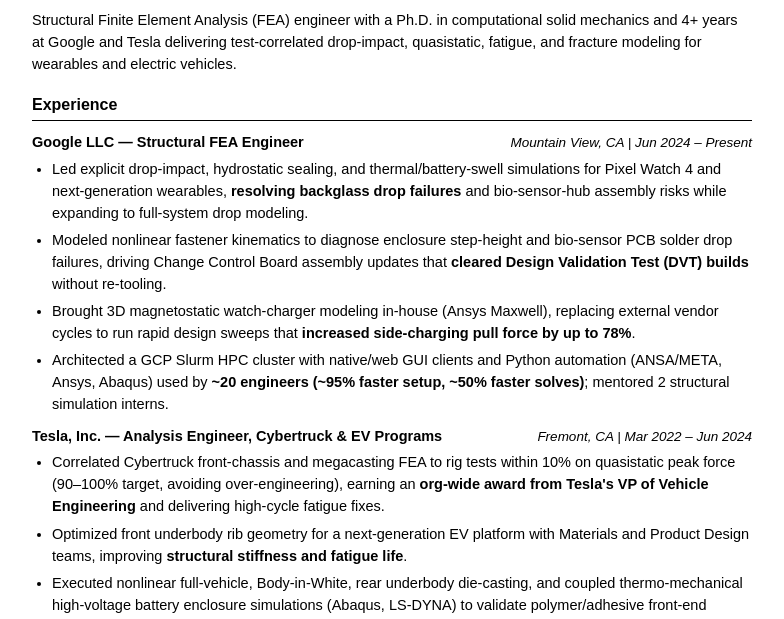
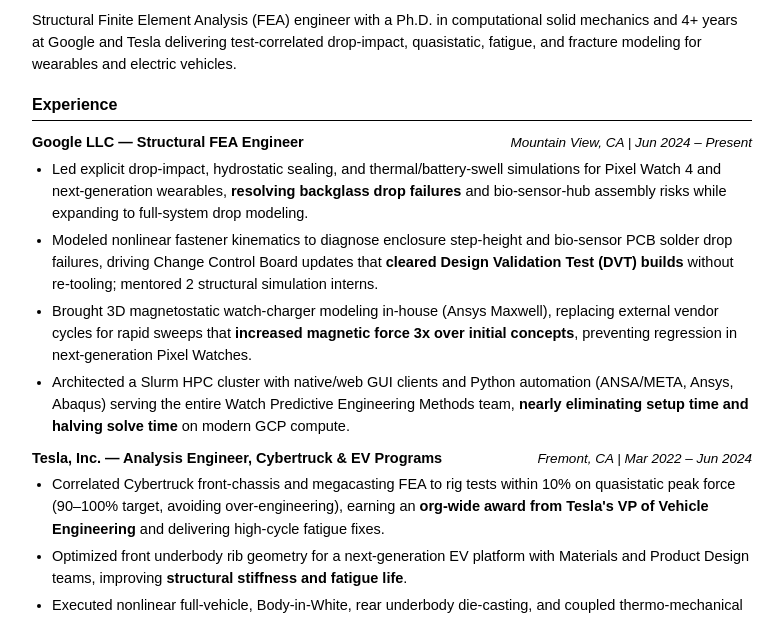
Before and after one commit to gabriron01/gabriron01.github.io, a plain HTML site: page index.html in a window 1280 px wide. Shown: the part 181-800 px from the top of the page, without its empty margins (248-1032 px from the left). Drawn offline with Linux system fonts and the light colour scheme.

Commit message:
Refine Google magnetostatics, HPC team scope, and intern mentoring bullets

```diff
--- a/index.html
+++ b/index.html
@@ -299,9 +299,9 @@
       </div>
       <ul>
         <li>Led explicit drop-impact, hydrostatic sealing, and thermal/battery-swell simulations for Pixel Watch 4 and next-generation wearables, <strong>resolving backglass drop failures</strong> and bio-sensor-hub assembly risks while expanding to full-system drop modeling.</li>
-        <li>Modeled nonlinear fastener kinematics to diagnose enclosure step-height and bio-sensor PCB solder drop failures, driving Change Control Board assembly updates that <strong>cleared Design Validation Test (DVT) builds</strong> without re-tooling.</li>
-        <li>Brought 3D magnetostatic watch-charger modeling in-house (Ansys Maxwell), replacing external vendor cycles to run rapid design sweeps that <strong>increased side-charging pull force by up to 78%</strong>.</li>
-        <li>Architected a GCP Slurm HPC cluster with native/web GUI clients and Python automation (ANSA/META, Ansys, Abaqus) used by <strong>~20 engineers (~95% faster setup, ~50% faster solves)</strong>; mentored 2 structural simulation interns.</li>
+        <li>Modeled nonlinear fastener kinematics to diagnose enclosure step-height and bio-sensor PCB solder drop failures, driving Change Control Board updates that <strong>cleared Design Validation Test (DVT) builds</strong> without re-tooling; mentored 2 structural simulation interns.</li>
+        <li>Brought 3D magnetostatic watch-charger modeling in-house (Ansys Maxwell), replacing external vendor cycles for rapid sweeps that <strong>increased magnetic force 3x over initial concepts</strong>, preventing regression in next-generation Pixel Watches.</li>
+        <li>Architected a Slurm HPC cluster with native/web GUI clients and Python automation (ANSA/META, Ansys, Abaqus) serving the entire Watch Predictive Engineering Methods team, <strong>nearly eliminating setup time and halving solve time</strong> on modern GCP compute.</li>
       </ul>
 
       <div class="role-header">
```
Also changed, not shown: 2 other files.
